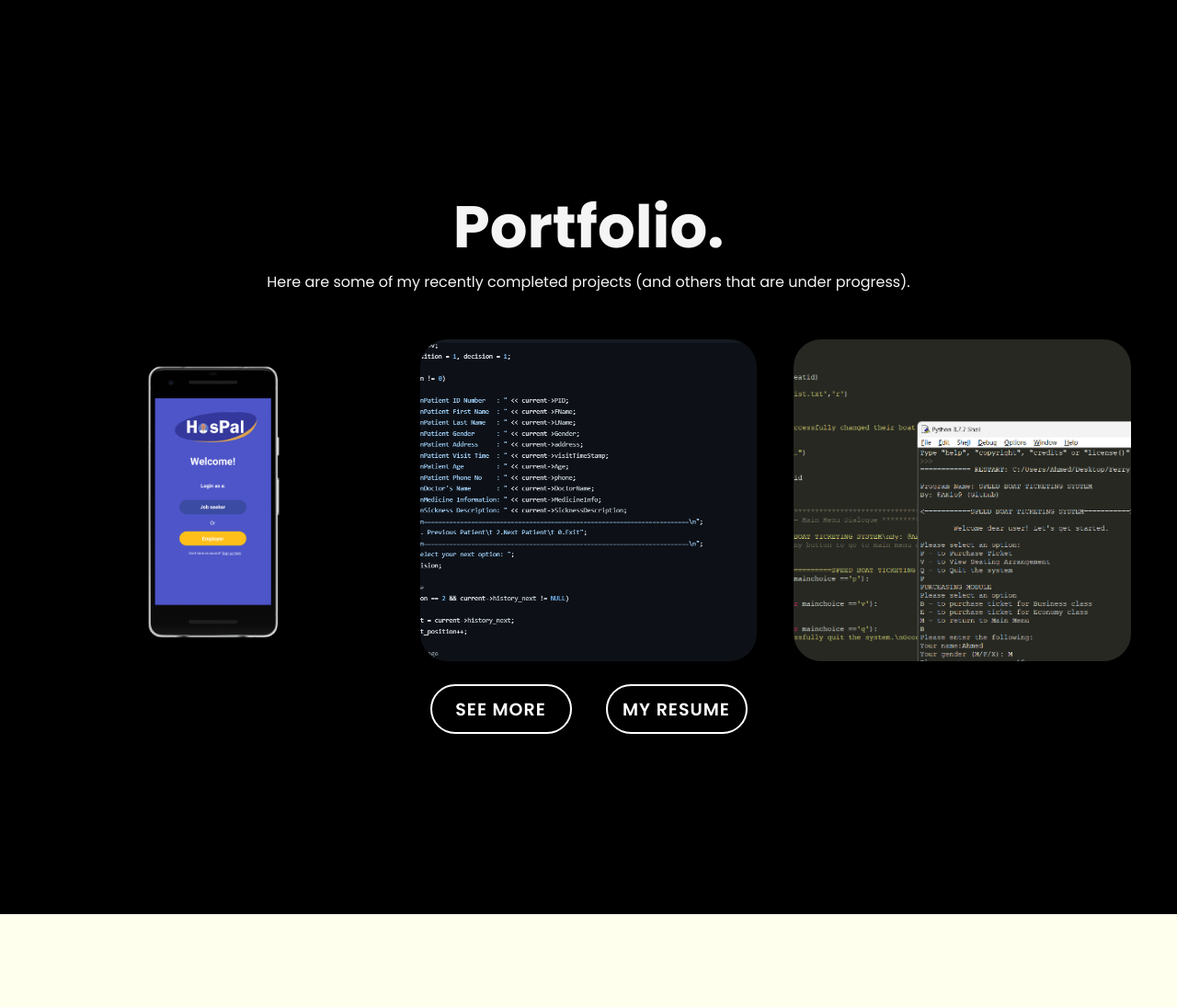
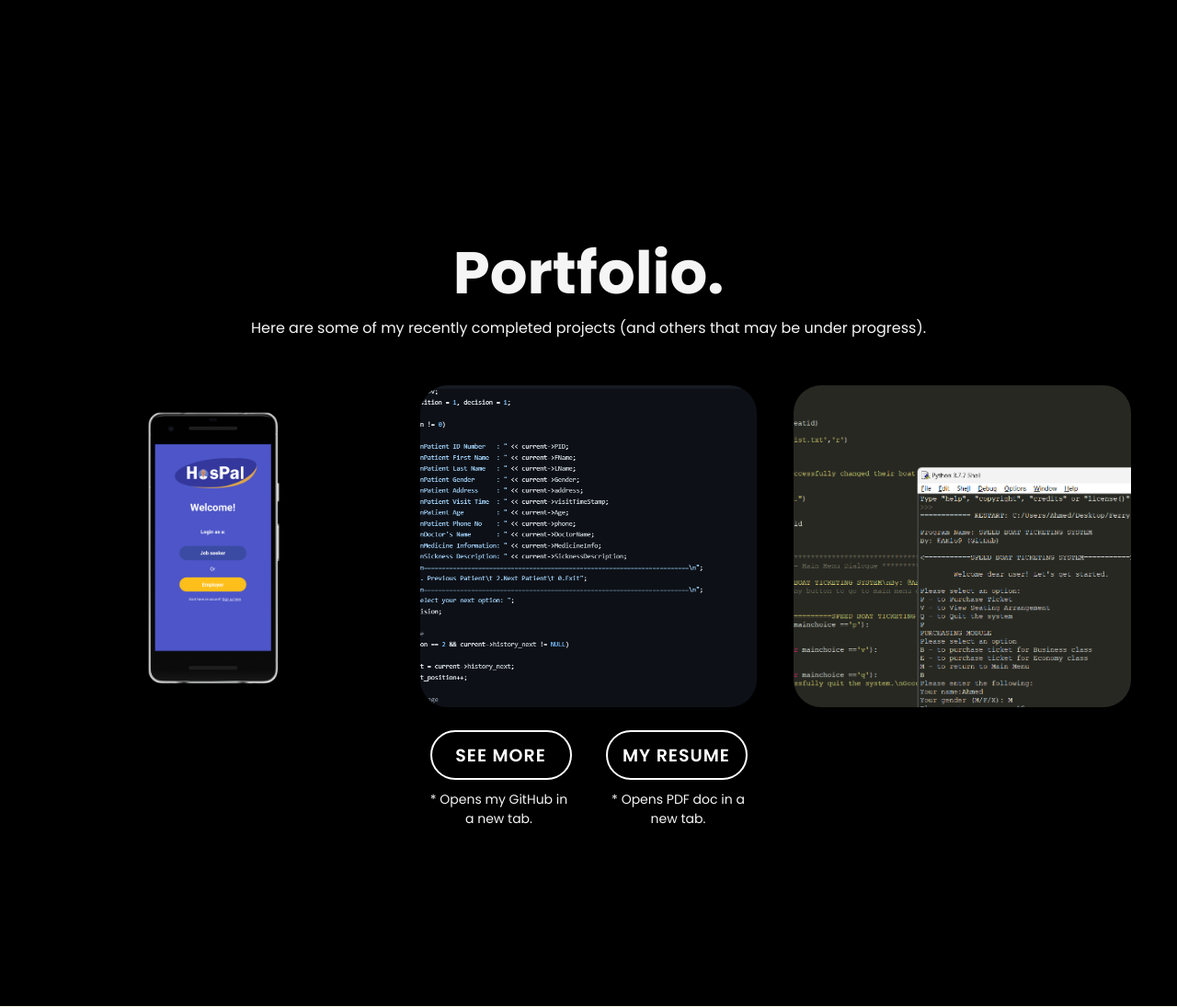
Before and after one commit to AK1o9/Portfolio, a PHP site: page / in a window 1280 px wide. Shown: the part 2924-4019 px from the top of the page at 92% size. Run offline with PHP 8.4, Linux system fonts and the light colour scheme.

Commit message:
added labels for buttons

```diff
--- a/index.php
+++ b/index.php
@@ -37,15 +37,19 @@
         <div class="container">
             <h1>Hey, I'm Ahmed.</h1>
             <h2>
-                <span class="multiple-text"></span>
+                <<span class="multiple-text"></span>>
             </h2>
             <br>
             <p>I'm a software engineer who has a huge passion for developing all things software like video games, mobile applications & websites.
                 As a hungry learner, I'm always willing to take my skills to the next level, especially when it comes to problem solving & game programming.</p>
             <br><br>
-            <div class="btn-box">
+            <div class="util-box">
                 <a href="#portfolio">PORTFOLIO</a>
                 <a href="assets/Ahmed Ali - CV.pdf" target="_blank">MY RESUME</a>
+            </div>
+            <div class='util-box'>
+                <p></p>
+                <p>* Opens PDF doc in a new tab.</p>
             </div>
         </div>
     </section>
@@ -162,7 +166,7 @@
     <!-- PORTFOLIO SECTION -->
     <section id="portfolio" class="portfolio">
         <h1>Portfolio.</h1>
-        <p>Here are some of my recently completed projects (and others that are under progress).</p>
+        <p>Here are some of my recently completed projects (and others that may be under progress).</p>
         <br>
         <br>
         <div class="project-container">
@@ -248,11 +252,14 @@
             </div>
         </div>
         <br>
-        <div class="btn-box">
+        <div class="util-box">
             <a href="https://github.com/AK1o9?tab=repositories" target="_blank">SEE MORE</a>
             <a href="assets/Ahmed Ali - CV.pdf" target="_blank">MY RESUME</a>
         </div>
-
+        <div class="util-box">
+            <p>* Opens my GitHub in a new tab.</p>
+            <p>* Opens PDF doc in a new tab.</p>
+        </div>
     </section>
     <!-- SERVICES SECTION (OPTIONAL) -->
     <section id="services" class="services">
--- a/style.css
+++ b/style.css
@@ -362,7 +362,7 @@ h1 {
     border-radius: 5px;
 }
 
-.btn-box {
+.util-box {
     margin: auto;
     justify-content: space-between;
     display: flex;
@@ -370,7 +370,17 @@ h1 {
     height: 50px;
 }
 
-.btn-box a {
+.util-box p {
+    margin-top: 15px;
+    display: inline-flex;
+    justify-content: center;
+    align-items: start;
+    width: 150px;
+    height: 100%;
+    font-size: 14px;
+}
+
+.util-box a {
     display: inline-flex;
     justify-content: center;
     align-items: center;
@@ -387,7 +397,7 @@ h1 {
     transition: 200ms;
 }
 
-.btn-box a:hover {
+.util-box a:hover {
     background: white;
     color: black;
 }
```
